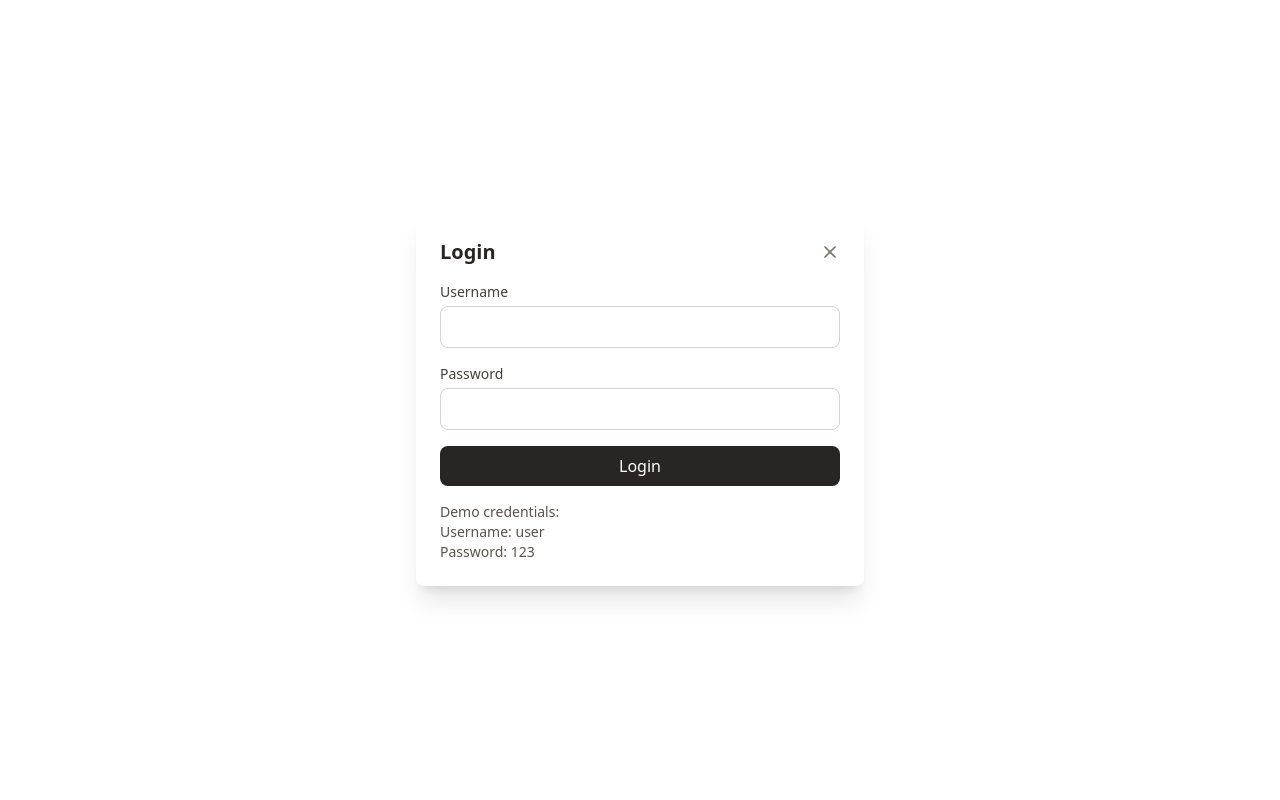
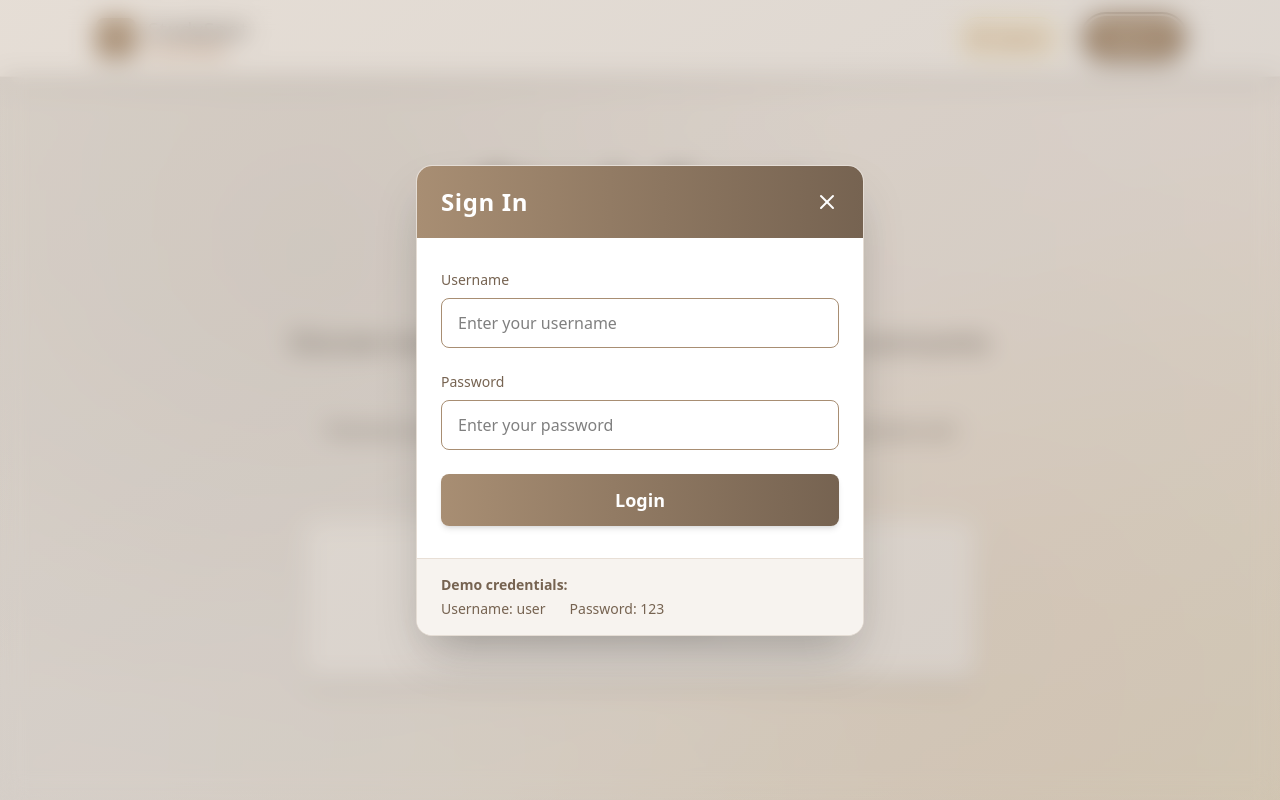
Before and after one commit to bmsj23/mp, a React (Vite) app: page / in a window 1280 px wide. Both pictures are taken after a click on the button "Sign In". Shown: the top 800 px of the page. Built offline with nearby package versions, Linux system fonts and the light colour scheme; the HTML template or start-up script is replaced by a standard one.

Commit message:
style(login modal): overhaul login modal visuals and overlay

```diff
--- a/src/components/LoginModal.jsx
+++ b/src/components/LoginModal.jsx
@@ -38,69 +38,69 @@ export default function LoginModal({ onClose }) {
 
   return (
     <div
-      className="fixed inset-0 bg-white bg-opacity-90 flex items-center justify-center z-50"
+      className="fixed inset-0 bg-gradient-to-br from-[#a88e73]/30 to-[#766351]/30 backdrop-blur-md flex items-center justify-center z-50"
       onClick={handleOverlayClick}
     >
       <div
-        className="bg-white rounded-lg p-6 w-full max-w-md mx-4 shadow-xl"
+        className="bg-white rounded-2xl shadow-2xl w-full max-w-md mx-4 p-0 overflow-hidden border border-[#a88e73]/30"
         onClick={(e) => e.stopPropagation()}
       >
-        <div className="flex justify-between items-center mb-4">
-          <h2 className="text-xl font-semibold text-stone-800">Login</h2>
+        {/* Header */}
+        <div className="bg-gradient-to-r from-[#a88e73] to-[#766351] px-6 py-5 flex items-center justify-between">
+          <h2 className="text-2xl font-semibold text-white tracking-wide">Sign In</h2>
           <button
             onClick={onClose}
-            className="text-stone-500 hover:text-stone-700"
+            className="text-white hover:text-black transition-colors"
           >
-            <X className="h-5 w-5" />
+            <X className="h-6 w-6" />
           </button>
         </div>
 
-        <form onSubmit={handleSubmit} className="space-y-4">
+        {/* Form */}
+        <form onSubmit={handleSubmit} className="px-6 py-8 space-y-6">
           <div>
-            <label className="block text-sm font-medium text-stone-700 mb-1">
-              Username
-            </label>
+            <label className="block text-sm font-medium text-[#766351] mb-2">Username</label>
             <input
               type="text"
               name="username"
               value={formData.username}
               onChange={handleChange}
-              className="w-full px-3 py-2 border border-stone-300 rounded-lg focus:outline-none focus:ring-2 focus:ring-stone-500"
+              placeholder="Enter your username"
+              className="w-full px-4 py-3 border border-[#a88e73] rounded-lg bg-white text-black focus:outline-none focus:ring-2 focus:ring-[#a88e73] focus:border-[#766351] transition-all"
               required
             />
           </div>
-
           <div>
-            <label className="block text-sm font-medium text-stone-700 mb-1">
-              Password
-            </label>
+            <label className="block text-sm font-medium text-[#766351] mb-2">Password</label>
             <input
               type="password"
               name="password"
               value={formData.password}
               onChange={handleChange}
-              className="w-full px-3 py-2 border border-stone-300 rounded-lg focus:outline-none focus:ring-2 focus:ring-stone-500"
+              placeholder="Enter your password"
+              className="w-full px-4 py-3 border border-[#a88e73] rounded-lg bg-white text-black focus:outline-none focus:ring-2 focus:ring-[#a88e73] focus:border-[#766351] transition-all"
               required
             />
           </div>
-
           {error && (
-            <p className="text-red-600 text-sm">{error}</p>
+            <p className="text-red-600 text-sm text-center font-medium">{error}</p>
           )}
-
           <button
             type="submit"
             disabled={isLoading}
-            className="w-full bg-stone-800 text-white py-2 rounded-lg hover:bg-stone-700 transition-colors disabled:opacity-50"
+            className="w-full py-3 rounded-lg bg-gradient-to-r from-[#a88e73] to-[#766351] text-white font-semibold text-lg shadow-md hover:from-[#766351] hover:to-[#a88e73] transition-all duration-200 disabled:opacity-50"
           >
             {isLoading ? 'Logging in...' : 'Login'}
           </button>
         </form>
 
-        <div className="mt-4 text-sm text-stone-600">
-          <p>Demo credentials:</p>
-          <p>Username: user</p>
-          <p>Password: 123</p>
+        {/* Demo credentials */}
+        <div className="bg-[#f7f3ef] px-6 py-4 text-sm text-[#766351] border-t border-[#a88e73]/20">
+          <p className="font-semibold mb-1">Demo credentials:</p>
+          <div className="flex gap-6">
+            <p><span className="font-medium">Username:</span> user</p>
+            <p><span className="font-medium">Password:</span> 123</p>
+          </div>
         </div>
       </div>
     </div>
--- a/src/components/Modal.jsx
+++ b/src/components/Modal.jsx
@@ -4,13 +4,13 @@ export default function Modal({ isOpen, onClose, title, children }) {
   if (!isOpen) return null;
 
   return (
-    <div className="fixed inset-0 bg-black bg-opacity-50 flex items-center justify-center z-50">
-      <div className="bg-white rounded-lg p-6 w-full max-w-md mx-4 max-h-[90vh] overflow-y-auto">
-        <div className="flex justify-between items-center mb-4">
-          <h2 className="text-xl font-semibold text-stone-800">{title}</h2>
+    <div className="fixed inset-0 bg-black/30 backdrop-blur-md flex items-center justify-center z-50">
+      <div className="bg-gray-50 rounded-lg p-6 w-full max-w-md mx-4 max-h-[90vh] overflow-y-auto">
+        <div className="relative flex items-center mb-4 h-8">
+          <h2 className="absolute left-1/2 -translate-x-1/2 text-xl font-semibold text-stone-800 text-center w-full pointer-events-none">{title}</h2>
           <button
             onClick={onClose}
-            className="text-stone-500 hover:text-stone-700"
+            className="ml-auto text-stone-500 hover:text-stone-700 z-10"
           >
             <X className="h-5 w-5" />
           </button>
```
